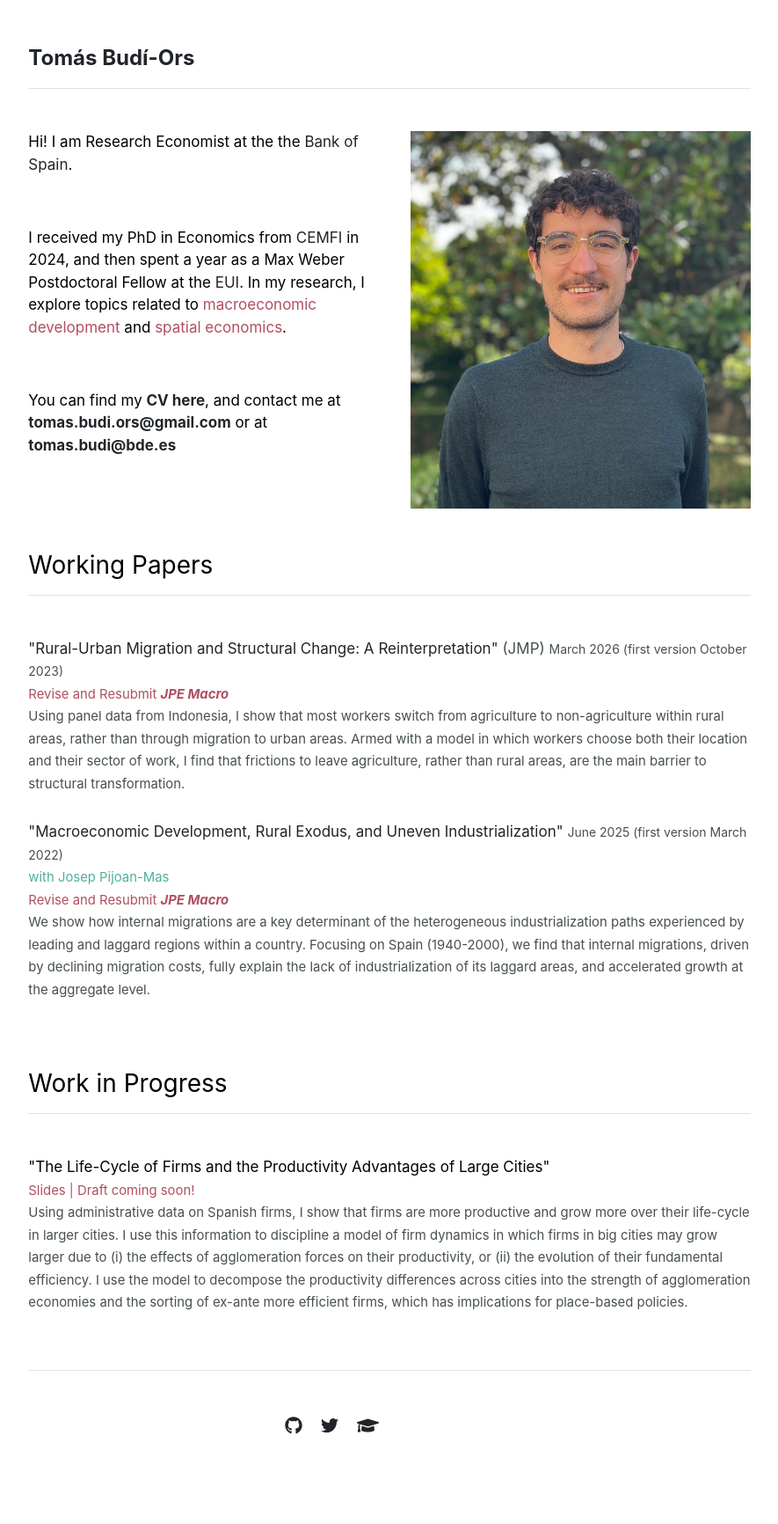
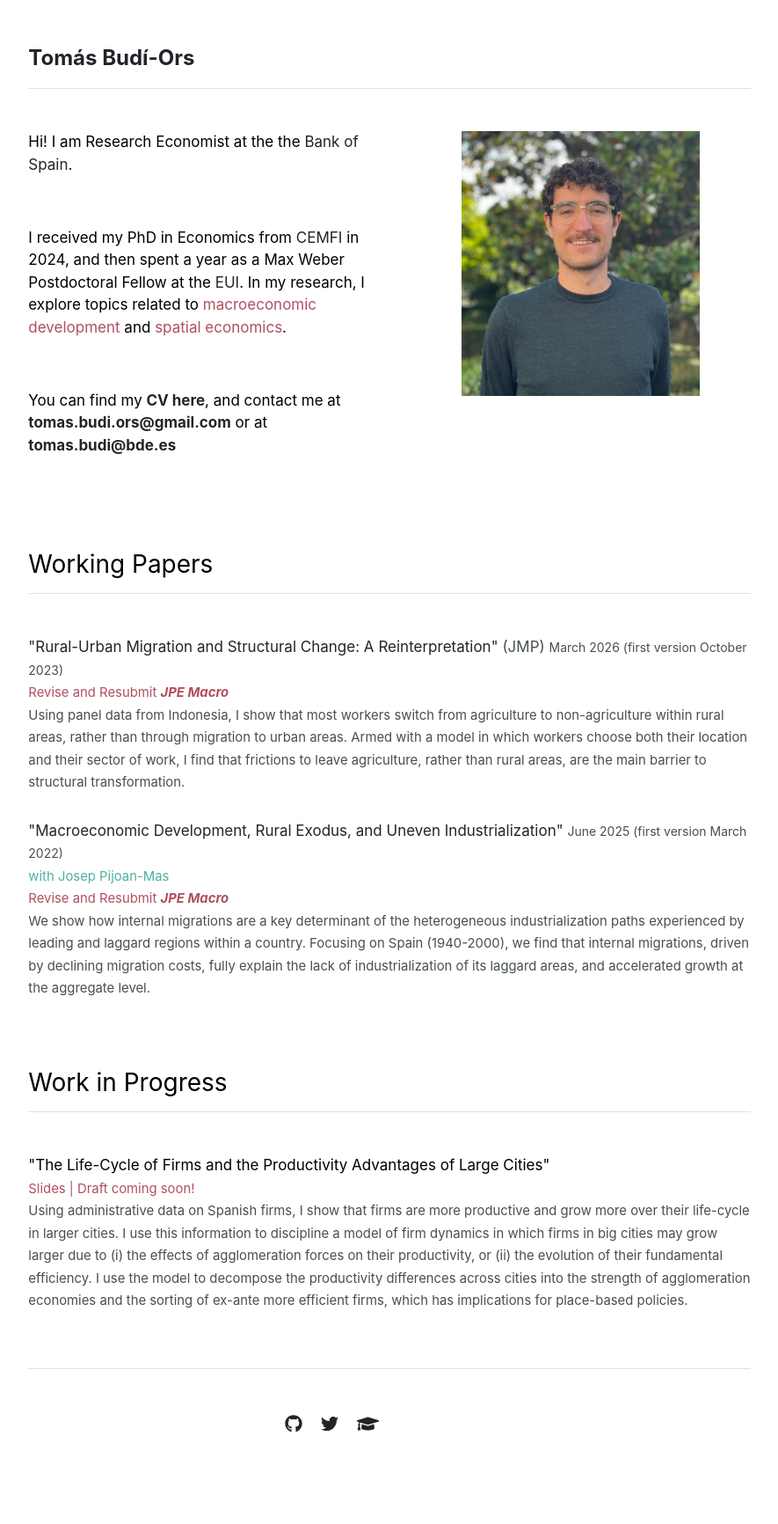
Before and after one commit to tomas-budi-ors/tomas-budi-ors.github.io, a Jekyll site: the page built from index.md, in a window 1280 px wide. Shown: the whole page at 88% size, without its empty margins (197-1082 px from the left). Built offline with Jekyll 4.4.1, drawn with Linux system fonts in a browser that asks for light colours.

Commit message:
Revert "Fix photo sizing"
This reverts commit 8887abfa1f3fb204e0ea468e93a766a20958cc59.

```diff
--- a/_layouts/home.html
+++ b/_layouts/home.html
@@ -8,7 +8,7 @@ layout: default
     {{ content }}
   </div>
   <div class="col-md-6 center-image">
-    <img src="{{ site.github.url }}/assets/img/profile_website.JPG" alt="Home">
+    <img src="{{ site.github.url }}/assets/img/profile_website.JPG" alt="Home" width="70%">
   </div>
 </div>
 
--- a/_sass/main.scss
+++ b/_sass/main.scss
@@ -57,14 +57,10 @@ span.abstract a {
 }
 
 .col-md-6.center-image {
-  display: flex;
-  align-items: center;
-  justify-content: center;
+  text-align: center;
 }
 
 .col-md-6.center-image img {
-  max-height: 100%;
-  max-width: 100%;
-  width: auto;
-  object-fit: contain;
+  display: inline-block;
+  margin: 0 auto;
 }
```
